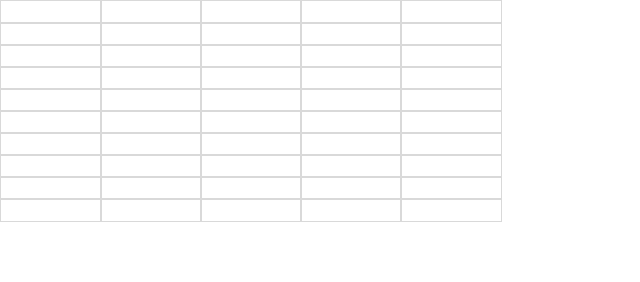
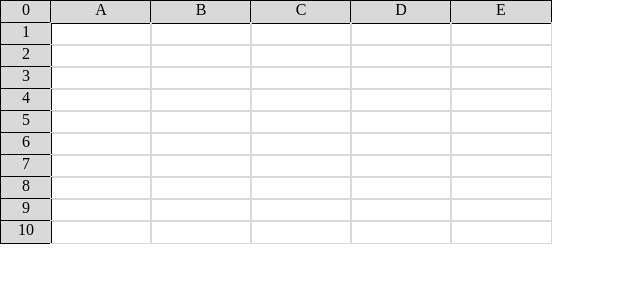
Before and after one commit to LukeKittridge/spreadtables, a plain HTML site: page edit.html in a window 1280 px wide. Shown: the whole page, without its empty margins (0-640 px from the left). Drawn offline with Linux system fonts and the light colour scheme.

Commit message:
Added labeled axis' to tables.

```diff
--- a/scripts/Cell.js
+++ b/scripts/Cell.js
@@ -10,6 +10,7 @@ function Cell(id){
     this.formula = '';
     this.referencedBy = {};
     this.references = {};
+    this.text = '';
 }
 
 Cell.cellsEvaluated = [];
@@ -29,9 +30,16 @@ function splitGlobalCells(globalCellName){
 }
 
 Cell.prototype.evaluateNewFormula = function(formula){
-  this.formula = formula;
-  Cell.cellsEvaluated = [];
-  this.evaluate();
+    if(formula[0] == '='){
+        this.formula = formula;
+    }
+    else{
+        this.text = formula;
+        this.formula = '';
+    }
+    Cell.cellsEvaluated = [];
+    this.evaluate();
+
 };
 
 
--- a/scripts/edit.js
+++ b/scripts/edit.js
@@ -8,14 +8,26 @@ function createTable(name, rows, columns) {
     drawTable(table);
 };
 
+
 function drawTable(table){
     var docTable = document.createElement('div');
     docTable.id = table.name;
     //ToDo Improve the drawing process
     var left = 0;
     var top = 0;
-    for(var i =0; i < table.cells.length; i++){
-        for(var j =0; j< table.cells[0].length; j++){
+    var columnReset =0;
+    var letterCount =0;
+    for(var i =-1; i < table.cells.length; i++){
+        for(var j =-1; j< table.cells[0].length; j++){
+            if(i==-1 || j ==-1) {
+                var __ret = createAxisCell(left, top, j, i, columnReset, letterCount);
+                var axisCell = __ret.axisCell;
+                left = __ret.left;
+                columnReset = __ret.columnReset;
+                letterCount = __ret.letterCount;
+                docTable.appendChild(axisCell);
+            }
+            else{
                 var docCell = document.createElement('div');
                 docCell.className = "cell";
                 docCell.id = table.cells[i][j].id;
@@ -24,6 +36,8 @@ function drawTable(table){
                 docCell.style.top = top + "px";
                 docCell.onblur = function(docCell){update(docCell.target)};
                 docTable.appendChild(docCell);
+            }
+
             left +=100;
         }
         left =0;
@@ -50,3 +64,31 @@ function updateReferencedCells(cell){
         updateReferencedCells(refCell);
     }
 }
+
+function createAxisCell(left, top, j, i, columnReset, letterCount) {
+    var axisCell = document.createElement('div');
+
+    axisCell.style.left = left + 'px';
+    axisCell.style.top = top + 'px';
+
+    if (j == -1) {
+        axisCell.className = "y-axis";
+        axisCell.innerHTML = i + 1;
+        left -= 50;
+    }
+    else {
+        var cellLetters = '';
+        if (j > 25) {
+            cellLetters = String.fromCharCode(columnReset + 64);
+        }
+        cellLetters += String.fromCharCode(letterCount + 65);
+        letterCount++;
+        if (letterCount == 26) {
+            columnReset++;
+            letterCount = 0;
+        }
+        axisCell.className = "x-axis";
+        axisCell.innerHTML = cellLetters;
+    }
+    return {axisCell: axisCell, left: left, columnReset: columnReset, letterCount: letterCount};
+}
--- a/styles/spreadtables.css
+++ b/styles/spreadtables.css
@@ -7,3 +7,21 @@
     border: 1px solid #d9d9d9;
     position: absolute;
 }
+
+.x-axis{
+    width:100px;
+    height: 22px;
+    background: #d9d9d9;
+    position: absolute;
+    border: 1px solid #000000;
+    text-align: center;
+}
+
+.y-axis{
+    width:50px;
+    height: 22px;
+    background: #d9d9d9;
+    position: absolute;
+    border: 1px solid #000000;
+    text-align: center;
+}
```
Also changed, not shown: scripts/test/cellSpec.js (+10 -10 lines), scripts/test/errorSpec.js (+4 -4 lines), scripts/test/evaluatorSpec.js (+6 -6 lines). Lines whose indentation alone changed are shown as unchanged.
